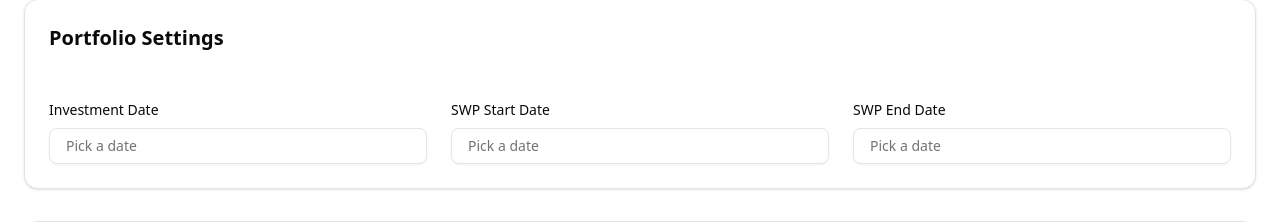
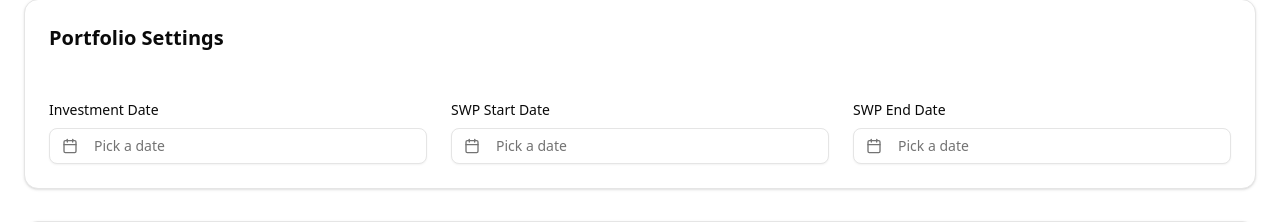
Before and after one commit to shibu-sd/FinAlpha, a Next.js app: page /tools/swp-basket-backtest in a window 1280 px wide. Shown: the part 313-535 px from the top of the page. Built offline with nearby package versions, Linux system fonts and the light colour scheme.

Commit message:
Replace Calendar component with Calendar13 and update icons in SWP Basket Backtest

```diff
--- a/app/tools/(other_tools)/swp-basket-backtest/page.tsx
+++ b/app/tools/(other_tools)/swp-basket-backtest/page.tsx
@@ -5,10 +5,10 @@ import { Input } from '@/components/ui/input';
 import { Button } from '@/components/ui/button';
 import { schemeCodes } from '../../../../lib/mutual-fund-map';
 import { Card } from '@/components/ui/card';
-import { Search, X, Calculator, TrendingUp, TrendingDown, IndianRupee } from 'lucide-react';
+import { Search, X, Calculator, TrendingUp, TrendingDown, IndianRupee, Calendar as CalendarIcon } from 'lucide-react';
 import FooterSection from '@/components/footer';
 import { HeroHeader } from '@/components/hero/hero-header';
-import { Calendar } from '@/components/ui/calendar';
+import Calendar13 from '@/components/calendar-13';
 import { Popover, PopoverContent, PopoverTrigger } from '@/components/ui/popover';
 import { format, parseISO, addMonths, startOfMonth, isAfter, isBefore, addDays } from 'date-fns';
 import { cn } from '@/lib/utils';
@@ -421,12 +421,12 @@ export default function SWPBasketBacktest() {
                                                 !investmentDate && "text-muted-foreground"
                                             )}
                                         >
+                                            <CalendarIcon className="mr-2 h-4 w-4" />
                                             {investmentDate ? format(investmentDate, "PPP") : "Pick a date"}
                                         </Button>
                                     </PopoverTrigger>
                                     <PopoverContent className="w-auto p-0">
-                                        <Calendar
-                                            mode="single"
+                                        <Calendar13
                                             selected={investmentDate}
                                             onSelect={(date) => {
                                                 if (date && isAfter(date, today)) {
@@ -452,12 +452,12 @@ export default function SWPBasketBacktest() {
                                                 !swpStartDate && "text-muted-foreground"
                                             )}
                                         >
+                                            <CalendarIcon className="mr-2 h-4 w-4" />
                                             {swpStartDate ? format(swpStartDate, "PPP") : "Pick a date"}
                                         </Button>
                                     </PopoverTrigger>
                                     <PopoverContent className="w-auto p-0">
-                                        <Calendar
-                                            mode="single"
+                                        <Calendar13
                                             selected={swpStartDate}
                                             onSelect={(date) => {
                                                 if (date && isAfter(date, today)) {
@@ -483,12 +483,12 @@ export default function SWPBasketBacktest() {
                                                 !swpEndDate && "text-muted-foreground"
                                             )}
                                         >
+                                            <CalendarIcon className="mr-2 h-4 w-4" />
                                             {swpEndDate ? format(swpEndDate, "PPP") : "Pick a date"}
                                         </Button>
                                     </PopoverTrigger>
                                     <PopoverContent className="w-auto p-0">
-                                        <Calendar
-                                            mode="single"
+                                        <Calendar13
                                             selected={swpEndDate}
                                             onSelect={(date) => {
                                                 if (date && isAfter(date, today)) {
```
